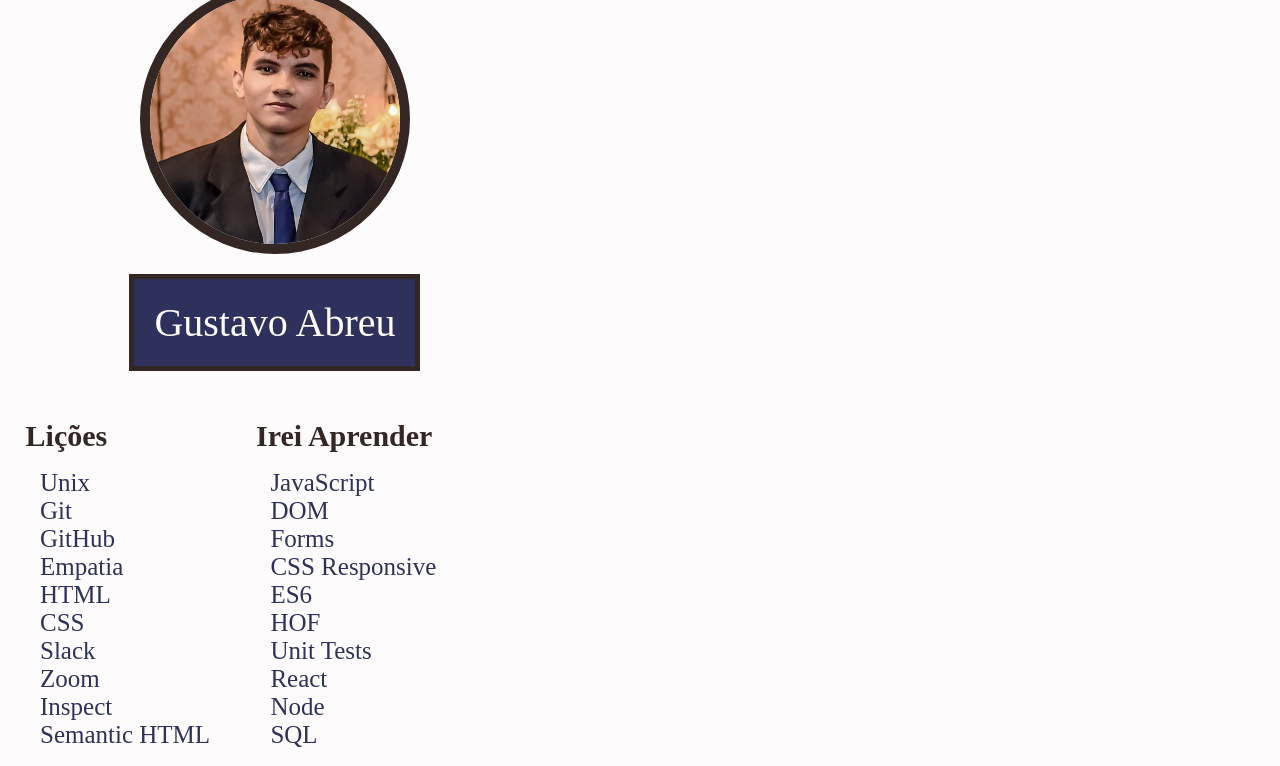
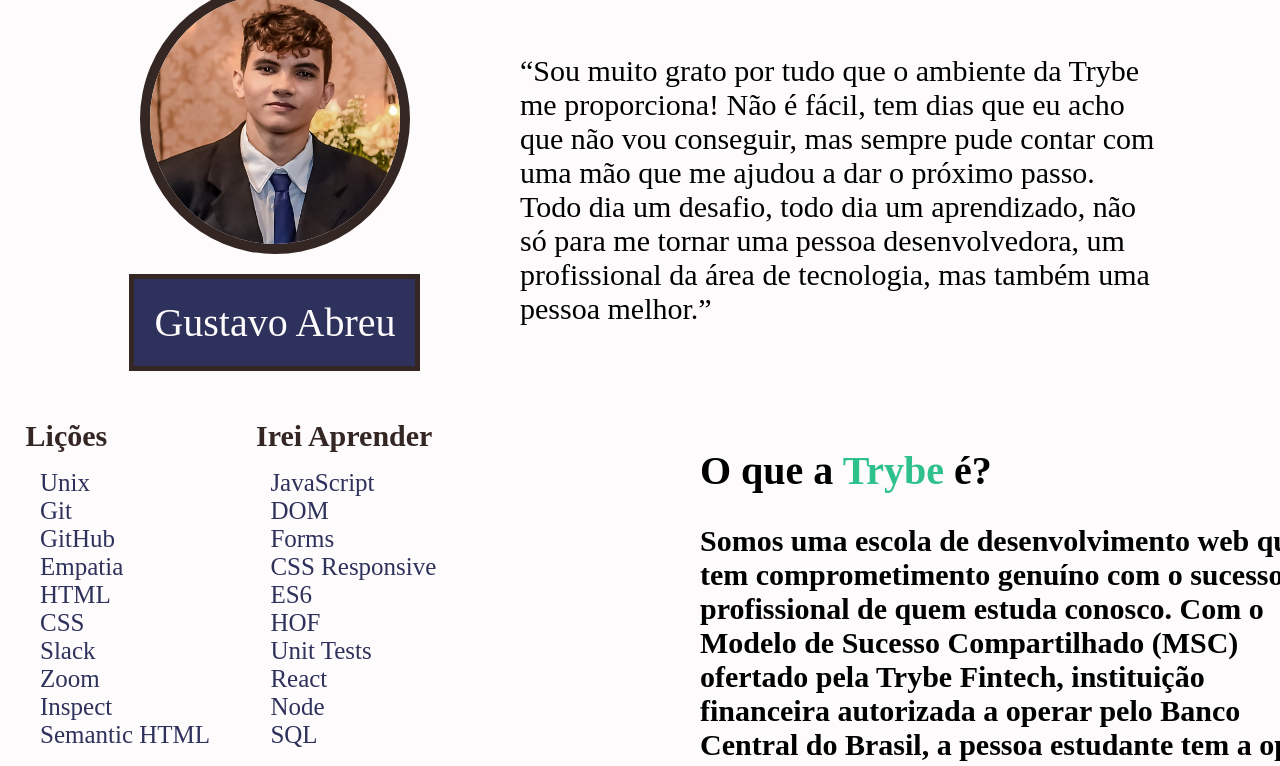
Before and after one commit to gustavoabreu02/LessonsLearned, a website: page index.html in a window 1280 px wide. Shown: the part 176-942 px from the top of the page. Drawn offline with Linux system fonts and the light colour scheme.

Commit message:
requisito 9

```diff
--- a/index.html
+++ b/index.html
@@ -13,7 +13,7 @@
      <h1 id="titulo">Lições aprendidas - Trybe!</h1>
      <img id="minha_foto" src="DSC_7672.jpg" alt="foto do Gustavo">
      <img id="logo_trybe" src="9814df697eaf49815d7df109110815ff887b3457.png" alt="logo da trybe">
-     <a id="gustavo_link" href="">Gustavo Abreu</a>
+     <a id="gustavo_link" href="#rodape">Gustavo Abreu</a>
     </section>
 </header>
 <main>
@@ -35,7 +35,7 @@
     </article>
      <article>
          <h2 id="titulo_a_aprender">Irei Aprender</h2>
-         <ol id="licoes_a_aprender">
+         <ul id="licoes_a_aprender">
             <li>JavaScript</li>
             <li>DOM</li>
             <li>Forms</li>
@@ -49,7 +49,19 @@
          </ol>
      </article>
 </section>
-<p>Lorem ipsum dolor sit amet consectetur, adipisicing elit. Ipsam blanditiis voluptatum officiis asperiores! Iure provident voluptas repellat dicta ratione maiores itaque exercitationem? Repellendus impedit aperiam quis? Ipsam nobis in distinctio eaque nostrum, laudantium eius fugit est molestias itaque modi cumque laborum tempora voluptas molestiae a sit quia, debitis, ratione facere.</p>
+  <section>
+    <article>
+       <p>
+        “Sou muito grato por tudo que o ambiente da Trybe me proporciona! Não é fácil, tem dias que eu acho que não vou conseguir, mas sempre pude contar com uma mão que me ajudou a dar o próximo passo. Todo dia um desafio, todo dia um aprendizado, não só para me tornar uma pessoa desenvolvedora, um profissional da área de tecnologia, mas também uma pessoa melhor.”
+       </p>
+    </article>
+    <aside>
+      <h2 id="titulo_trybe">O que a <a id="trybe_link" href="https://www.betrybe.com/?utm_source=google&utm_medium=cpc&utm_campaign=pmax&utm_content=ad1&gclid=CjwKCAiAsYyRBhACEiwAkJFKou9ZBdgJgFL6mETiqyCysku_9UTVTHoS3NPLC3c_X8L74zKjVTXUVhoCJYcQAvD_BwE"> Trybe </a>é?</h2>
+       <h5 id="texto_trybe">
+        Somos uma escola de desenvolvimento web que tem comprometimento genuíno com o sucesso profissional de quem estuda conosco. Com o Modelo de Sucesso Compartilhado (MSC) ofertado pela Trybe Fintech, instituição financeira autorizada a operar pelo Banco Central do Brasil, a pessoa estudante tem a opção de pagar apenas quando já estiver trabalhando.
+       </h5>
+    </aside>
+  </section>
 </main>
 <footer id="rodape">
   <section id="contato">
@@ -57,11 +69,11 @@
     <h3>Gmail: gustavofart371@gmail.com</h3>
     <h3>Telefone: (31) 97175-1978</h3>
   </section>
-<nav>
+  <nav>
     <a href="https://www.instagram.com/gustavoabreu02/"> <img id="insta" src="instagram.png" alt="icone instagram"></a>
     <a href="https://github.com/gustavoabreu02"> <img id="git" src="github.png" alt="icone github"></a>
     <a href="https://www.linkedin.com/in/gustavo-abreu-177832145/"> <img id="linke" src="linkedin.png" alt="icone linkedin"></a>
-</nav>
+  </nav>
 
 
 
--- a/style.css
+++ b/style.css
@@ -87,13 +87,13 @@
     width: 100%;
     margin-left: -10px;
 }
-p, {
-    text-align: right;
+p {
+    text-align: left;
     font-size: 30px;
     width: 50%;
     position: absolute;
-    left: 500px;
-    top: 1000px;
+    left: 520px;
+    top: 200px;
 }
 #contato {
     color: rgb(253, 251, 251);
@@ -123,3 +123,24 @@
     position: absolute;
     top: 30px;
 }
+#texto_trybe {
+    text-align: left;
+    font-size: 30px;
+    width: 50%;
+    position: absolute;
+    left: 700px;
+    top: 650px;
+}
+#titulo_trybe {
+    text-align: left;
+    font-size: 40px;
+    width: 50%;
+    position: absolute;
+    left: 700px;
+    top: 590px;
+
+}
+#trybe_link {
+    color: #2fc18c;
+    text-decoration: none;
+}
```
